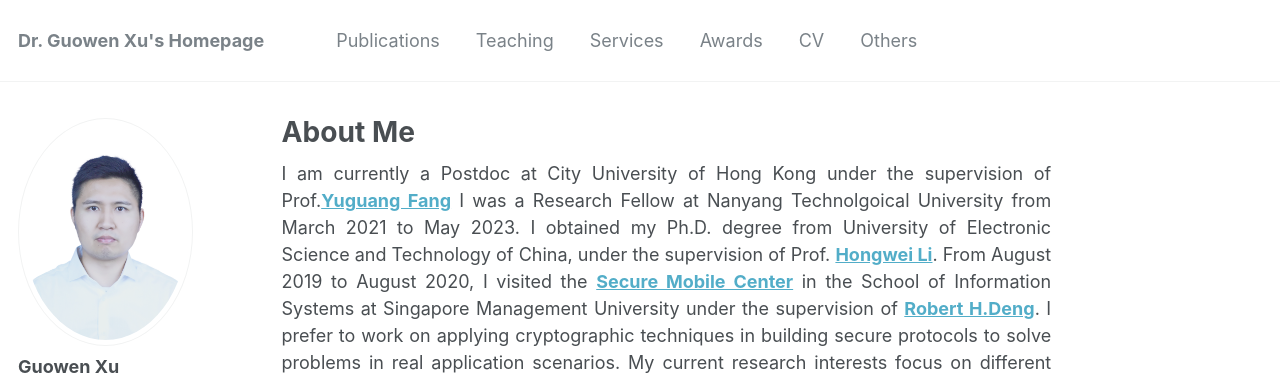
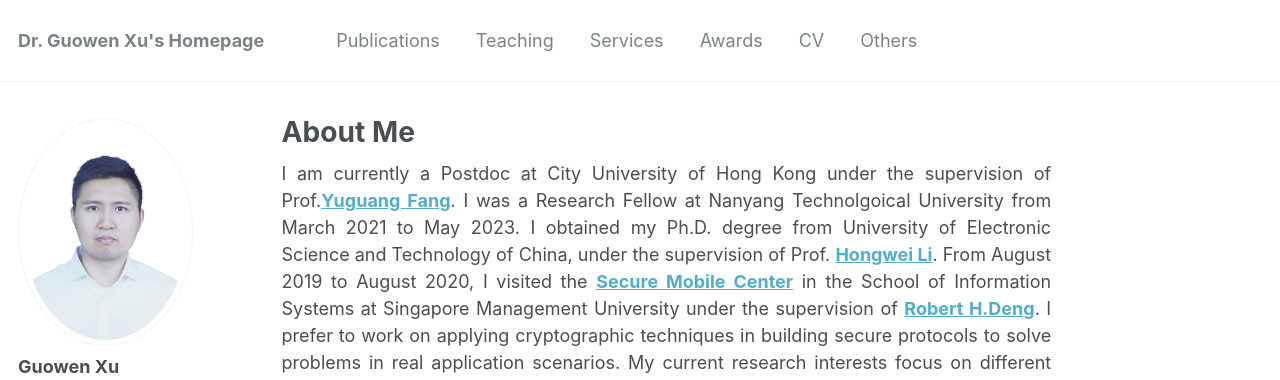
Before and after one commit to Guowen-xu/guowen-xu.github.io, a Jekyll site: the page built from _pages/about.md, in a window 1280 px wide and 900 px high. Shown: the top 380 px of the window. Built offline with Jekyll 4.4.1, drawn with Linux system fonts in a browser that asks for light colours; some web fonts are replaced.

Commit message:
Update about.md

```diff
--- a/_pages/about.md
+++ b/_pages/about.md
@@ -8,7 +8,7 @@ redirect_from:
   - /about.html
 ---
 
-<p align="justify">I am currently a Postdoc at City University of Hong Kong under the supervision of Prof.<a href = "https://www.cs.cityu.edu.hk/~yugufang/"><b>Yuguang Fang</b></a> I was a  Research  Fellow at Nanyang Technolgoical University from March 2021 to May 2023. I obtained my Ph.D. degree from University of Electronic Science and Technology of China, under the supervision of Prof. <a href = "https://scholar.google.com.hk/citations?hl=zh-CN&user=-o6u2gwAAAAJ&view_op=list_works&sortby=pubdate"><b>Hongwei Li</b></a>. From August 2019 to August 2020,  I visited the  <a href = "https://smc.smu.edu.sg/"><b>Secure Mobile Center</b></a> in the School of Information Systems at Singapore Management University under the supervision of <a href = "http://www.mysmu.edu/faculty/robertdeng/"><b>Robert H.Deng</b></a>. I prefer to work on applying cryptographic techniques in building secure protocols to solve problems in real application scenarios. My current research interests focus on different topics related to AI Security and Privacy.</p>
+<p align="justify">I am currently a Postdoc at City University of Hong Kong under the supervision of Prof.<a href = "https://www.cs.cityu.edu.hk/~yugufang/"><b>Yuguang Fang</b></a>. I was a  Research  Fellow at Nanyang Technolgoical University from March 2021 to May 2023. I obtained my Ph.D. degree from University of Electronic Science and Technology of China, under the supervision of Prof. <a href = "https://scholar.google.com.hk/citations?hl=zh-CN&user=-o6u2gwAAAAJ&view_op=list_works&sortby=pubdate"><b>Hongwei Li</b></a>. From August 2019 to August 2020,  I visited the  <a href = "https://smc.smu.edu.sg/"><b>Secure Mobile Center</b></a> in the School of Information Systems at Singapore Management University under the supervision of <a href = "http://www.mysmu.edu/faculty/robertdeng/"><b>Robert H.Deng</b></a>. I prefer to work on applying cryptographic techniques in building secure protocols to solve problems in real application scenarios. My current research interests focus on different topics related to AI Security and Privacy.</p>
 
 
   🔥 What's News
```
